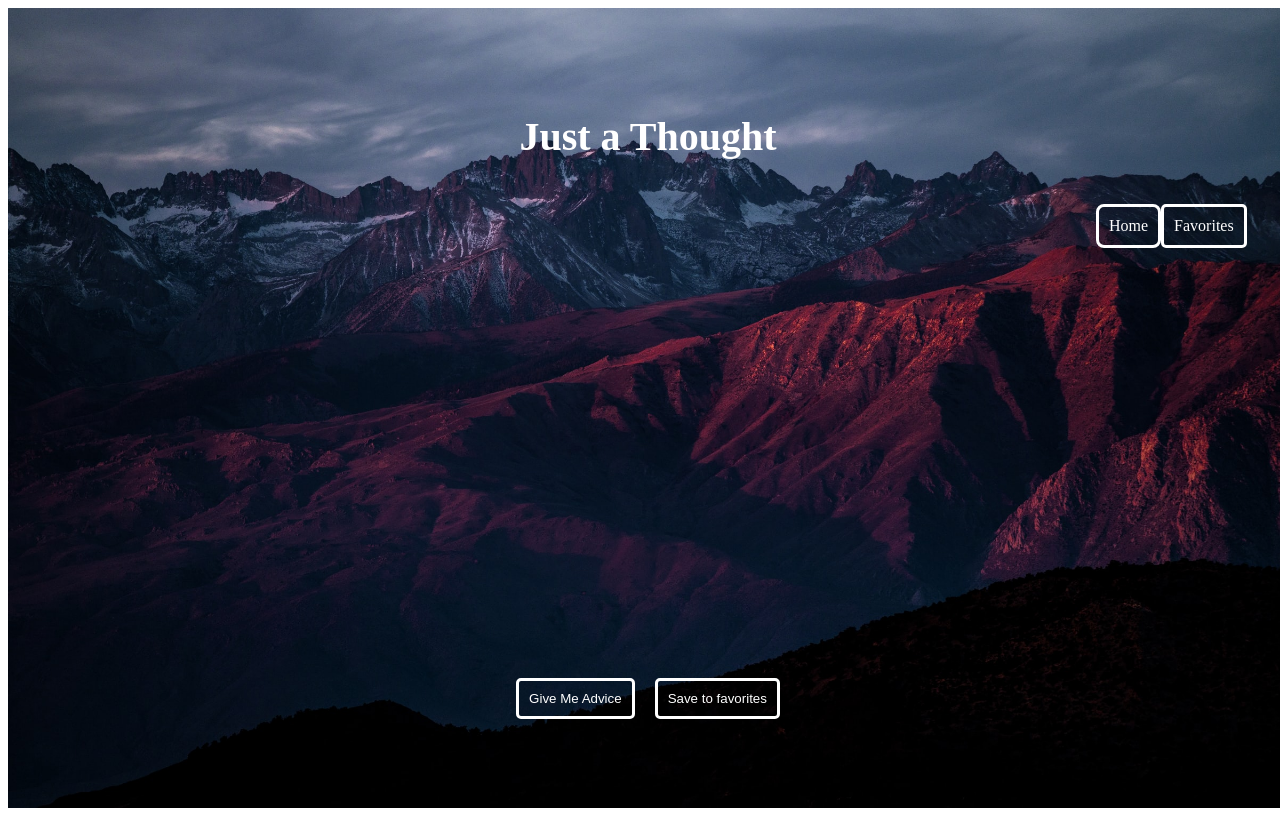
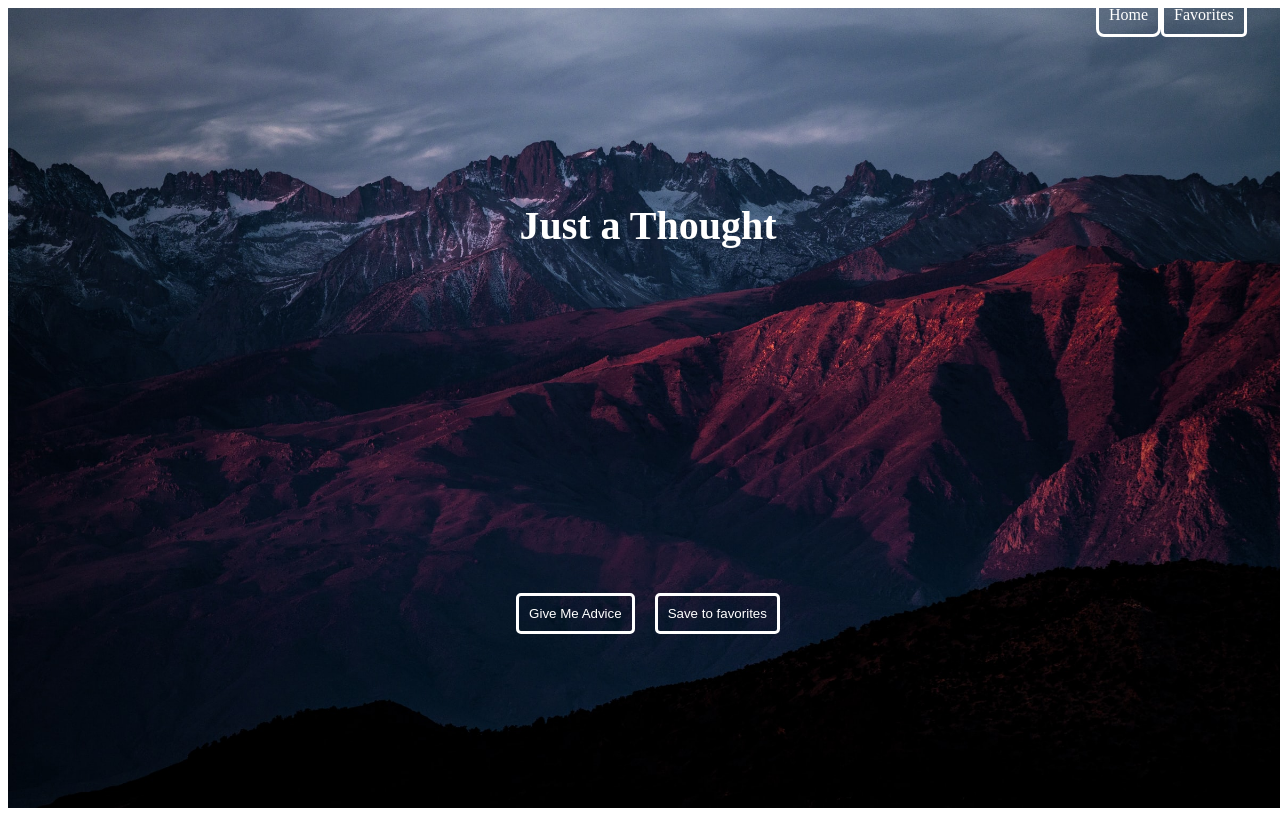
Before and after one commit to AliNooner/Advice-Is-Nice, a React (Create React App) app: page / in a window 1280 px wide. Built offline with nearby package versions, Linux system fonts and the light colour scheme; a web font is replaced by a local one.

Commit message:
Refactor

```diff
--- a/public/index.html
+++ b/public/index.html
@@ -22,6 +22,7 @@
 <link rel="preconnect" href="https://fonts.googleapis.com">
 <link rel="preconnect" href="https://fonts.gstatic.com" crossorigin>
 <link href="https://fonts.googleapis.com/css2?family=Anton&family=Open+Sans:wght@300&family=PT+Serif&family=Roboto+Serif:wght@100;300;400&display=swap" rel="stylesheet">
+
     <!--
       Notice the use of %PUBLIC_URL% in the tags above.
       It will be replaced with the URL of the `public` folder during the build.
--- a/src/Components/App/App.css
+++ b/src/Components/App/App.css
@@ -8,17 +8,21 @@ h1 {
   color: white;
   display: flex;
   justify-content: center;
-  padding-bottom: 20px;
+  padding-bottom: 75px;
   /* font-size: 70px; */
 }
 
-h2 {
+/* .title { */
+
+/* } */
+
+/* h2 {
   color: white;
   display: flex;
   justify-content: center;
   padding-bottom: 20px;
   font-size: 20px;
-}
+} */
 
 /* .advice-button {
   border-radius: 5px;
--- a/src/Components/App/App.js
+++ b/src/Components/App/App.js
@@ -33,8 +33,8 @@ class App extends Component {
 render() {
   return (
     <main className='App'>
+    <Nav />
     <h1 className='title'>Just a Thought</h1>
-      <Nav />
       <Route exact path='/' render={() => (<Card singleAdvice={this.state.singleAdvice} addFavorites={this.addFavorite} displayAdvice={this.displayAdvice}/>)} />
       <Route exact path='/favorites' render={() => <Favorites  favorites={this.state.favorites}/>} />
     </main>
--- a/src/Components/Card/Card.css
+++ b/src/Components/Card/Card.css
@@ -93,10 +93,12 @@
   /* background-color: #ecf8f8;
   opacity: 0.5em; */
   padding: 10px;
+  /* font-family: 'Anton', sans-serif; */
 }
 
 .button-container {
   display: flex;
   flex-direction: row;
   justify-content: center;
+  /* padding-bottom: 50px; */
 }
--- a/src/Components/Nav/Nav.css
+++ b/src/Components/Nav/Nav.css
@@ -1,10 +1,10 @@
 .navigation {
-	height: 14vw;
+	height: .25vw;
 	/* padding: 1em; */
 	display: flex;
 	align-items: flex-end;
 	justify-content: space-between;
-	padding-bottom: 50px;
+	/* padding-bottom: 50px; */
 	padding-left: 85%;
 }
 
```
